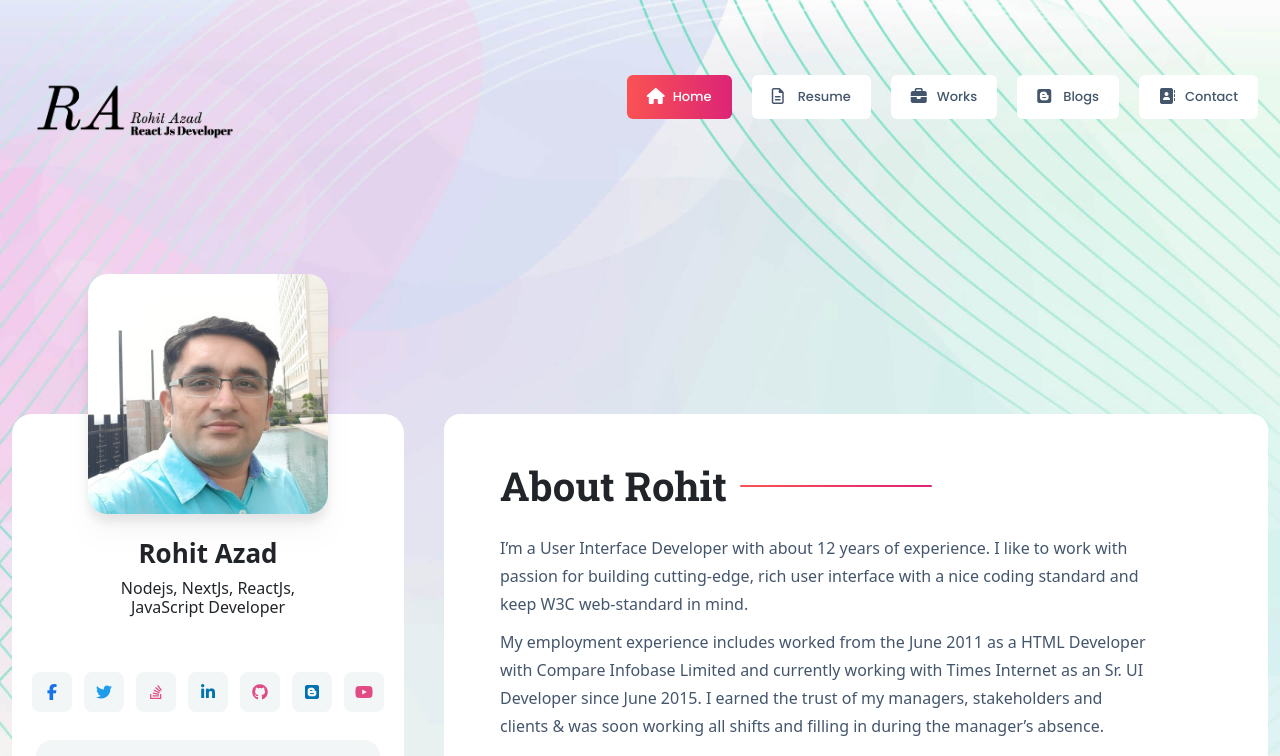
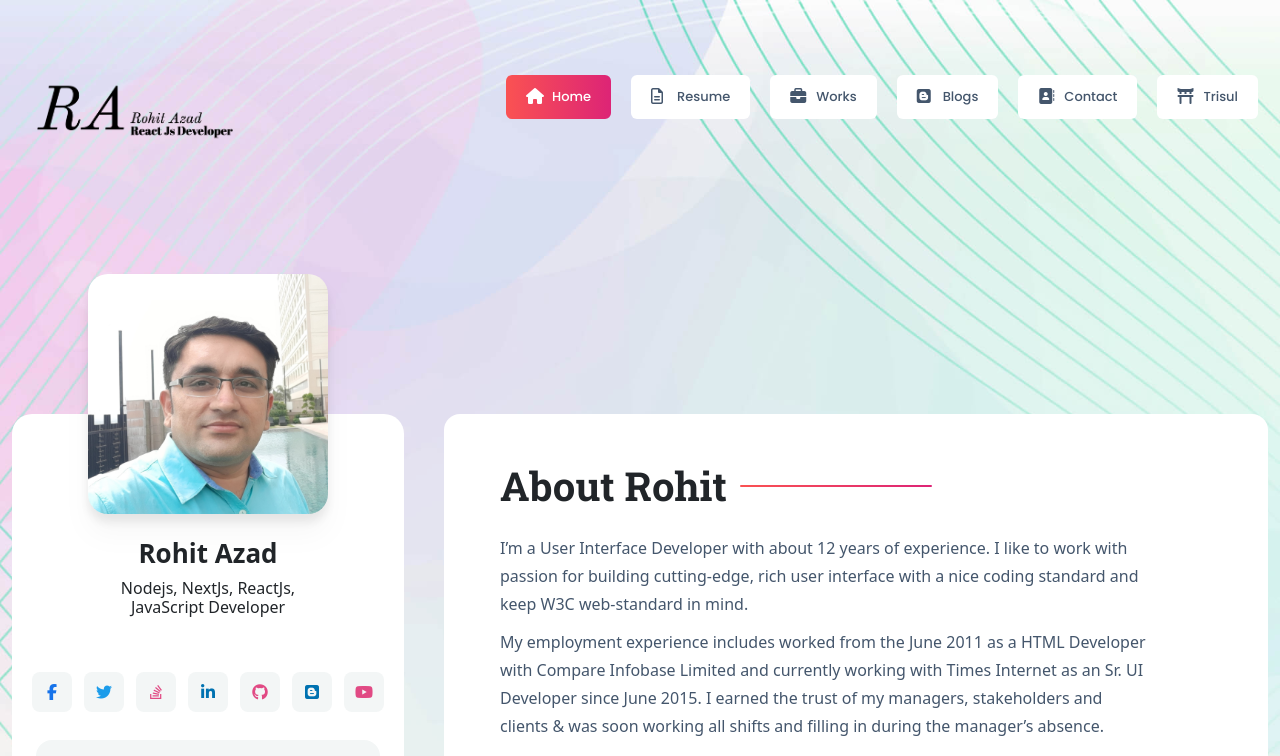
Before and after one commit to rohitazad/rohit-azad-malik, a React (Create React App) app: page / in a window 1280 px wide. Shown: the top 756 px of the page. Built offline with nearby package versions, Linux system fonts and the light colour scheme.

Commit message:
code done

```diff
--- a/src/Components/Header/index.js
+++ b/src/Components/Header/index.js
@@ -72,6 +72,13 @@ const HeaderComponent = ()=>{
                                     </span> Contact
                                 </Link>
                             </li>
+                            <li>
+                                <Link className={splitLocation[1] === 'trisul' ? 'menu-item-two-active' : 'menu-item-two'} to="/trisul">
+                                    <span className="mr-2 text-base">
+                                    <i class="fa-solid fa-torii-gate"></i>
+                                    </span> Trisul
+                                </Link>
+                            </li>
                         </ul>
                     </nav>
 
```
